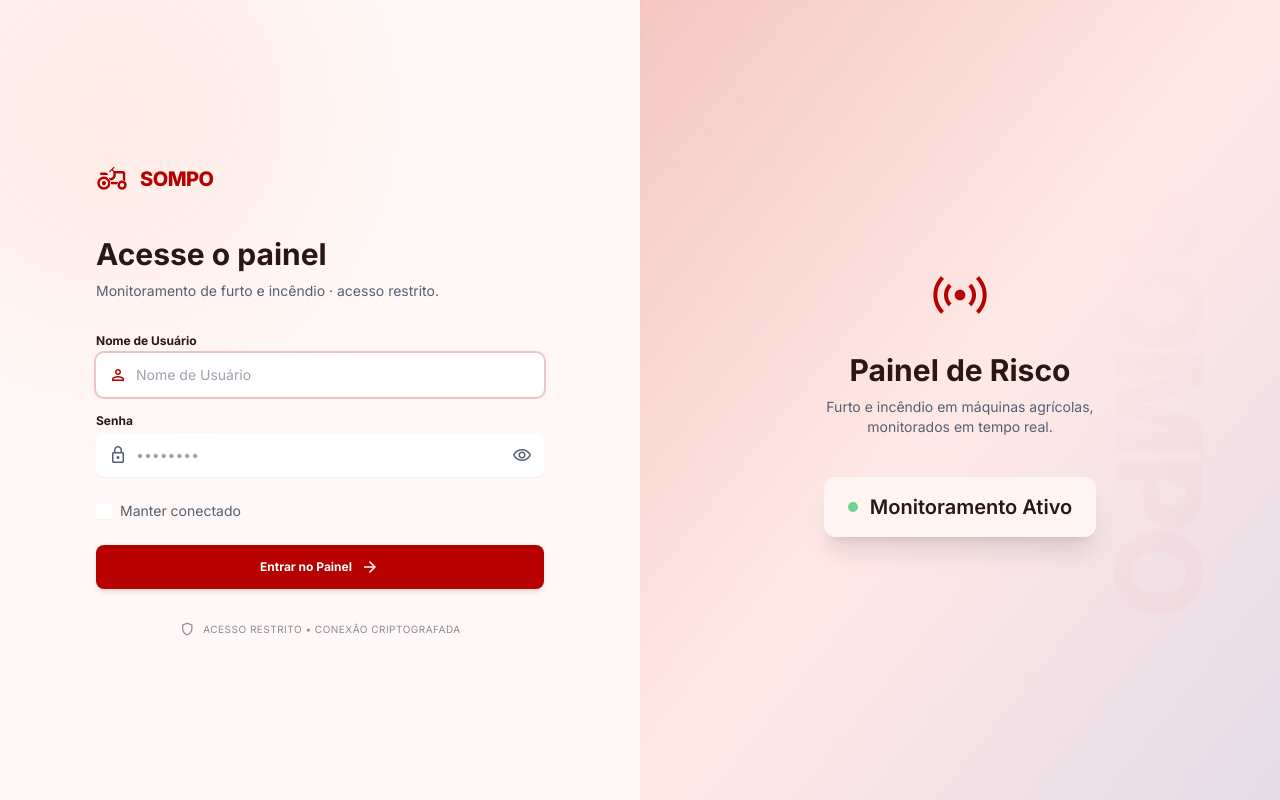
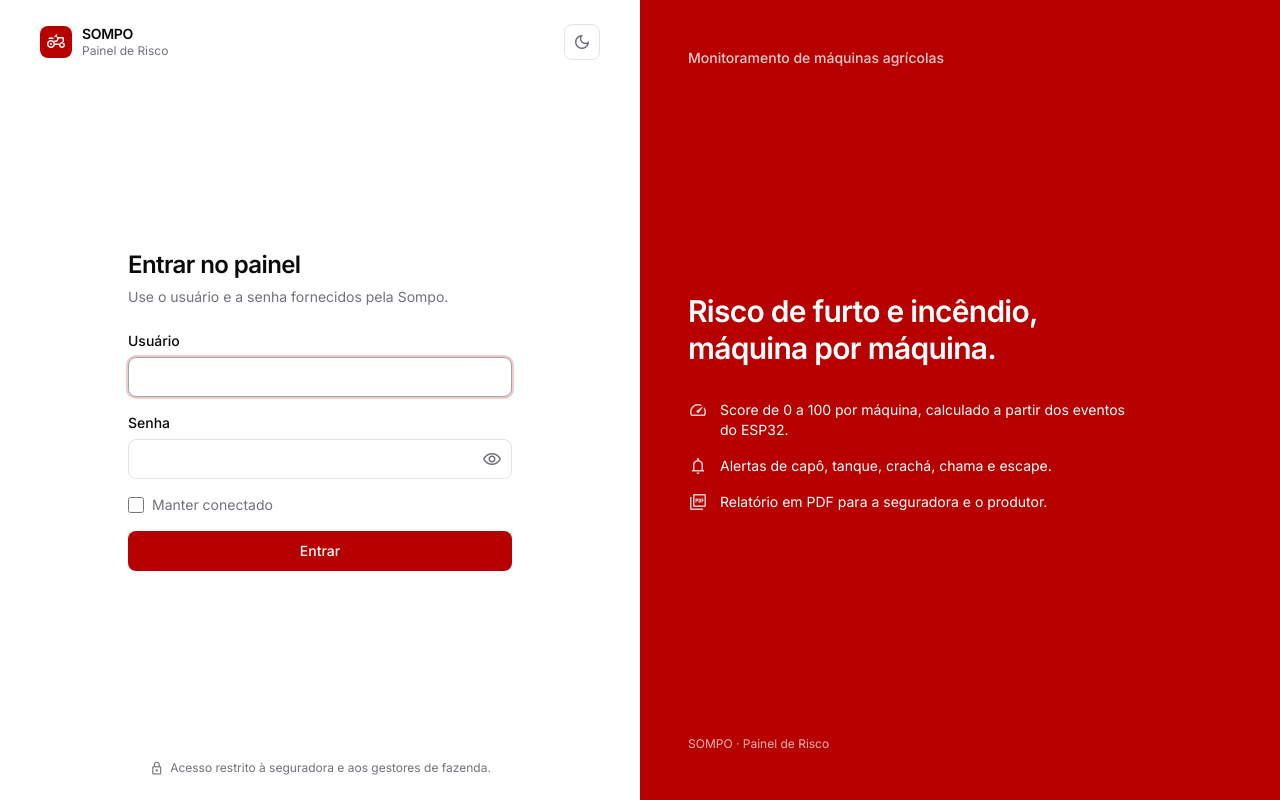
Before and after one commit to terrafelipe/sompo-sprint3, a Flask app: template api/templates/login.html in a window 1280 px wide. Run offline with Flask 3, Linux system fonts and the light colour scheme; the template is opened without the code that fills it, so the values that code supplies are empty; some libraries are stand-ins or nearby versions.

Commit message:
preview: E5 (login com o visual novo)
- mesmos tokens do painel (zinc + vermelho Sompo) e modo escuro pela
  chave sompo.tema, com botao de tema
- formulario sem mudanca de contrato: usuario, senha, lembrar, proximo,
  post em /login e a mesma mensagem de erro (agora role="alert")
- sai o decorativo (blob animado, textura, wordmark); painel da marca so
  no desktop, com o que o produto faz
- botao trava em "Entrando..." no envio e destrava ao voltar do cache
- teste do contrato da tela de login

Co-Authored-By: Claude Opus 5.5 <noreply@anthropic.com>

```diff
--- a/api/templates/login.html
+++ b/api/templates/login.html
@@ -4,166 +4,163 @@
   <meta charset="utf-8"/>
   <meta content="width=device-width, initial-scale=1.0" name="viewport"/>
   <title>Entrar · Painel SOMPO</title>
+  <!-- Mesmo tema do painel (chave sompo.tema), aplicado antes de pintar para nao piscar. -->
+  <script>try{var t=localStorage.getItem('sompo.tema');if(t!=='claro'&&t!=='escuro')t=matchMedia('(prefers-color-scheme: dark)').matches?'escuro':'claro';document.documentElement.dataset.tema=t;}catch(e){document.documentElement.dataset.tema='claro';}</script>
   <style>
-    @layer base{html,body{margin:0;padding:0;}body{overscroll-behavior:none;}}
-    ::-webkit-scrollbar{display:none;}
+    :root{
+      color-scheme:light;
+      --c-primary:183 1 0; --c-on-primary:255 255 255; --c-on-primary-fixed-variant:147 1 0;
+      --c-background:255 255 255; --c-on-surface:9 9 11; --c-on-surface-variant:113 113 122;
+      --c-surface-container-lowest:255 255 255; --c-surface-container:244 244 245;
+      --c-outline:161 161 170; --c-outline-variant:228 228 231; --c-error:186 26 26;
+      --c-marca:183 1 0; --c-on-marca:255 255 255;
+    }
+    :root[data-tema="escuro"]{
+      color-scheme:dark;
+      --c-primary:229 72 77; --c-on-primary:255 255 255; --c-on-primary-fixed-variant:200 40 45;
+      --c-background:9 9 11; --c-on-surface:250 250 250; --c-on-surface-variant:161 161 170;
+      --c-surface-container-lowest:17 17 19; --c-surface-container:39 39 42;
+      --c-outline:113 113 122; --c-outline-variant:39 39 42; --c-error:248 113 113;
+      --c-marca:38 10 11; --c-on-marca:250 250 250;
+    }
+    .campo{transition:border-color 150ms ease, box-shadow 150ms ease}
+    .botao{transition:background-color 150ms ease, transform 160ms cubic-bezier(0.23,1,0.32,1)}
+    .botao:active{transform:scale(.98)}
+    @media (prefers-reduced-motion:reduce){ .botao:active{transform:none} }
   </style>
-  <link href="https://fonts.googleapis.com/css2?family=Inter:wght@400;600;700;800&display=swap" rel="stylesheet"/>
+  <link href="https://fonts.googleapis.com/css2?family=Inter:wght@400;500;600;700&display=swap" rel="stylesheet"/>
   <link href="https://fonts.googleapis.com/css2?family=Material+Symbols+Outlined:wght,FILL@100..700,0..1&display=swap" rel="stylesheet"/>
   <script src="https://cdn.tailwindcss.com"></script>
   <script id="tailwind-config">
     tailwind.config={theme:{extend:{
-      "colors":{
-        "surface-tint":"#c00000","secondary":"#545f73","primary":"#b70100","surface":"#fff8f6",
-        "background":"#fff8f6","on-primary":"#ffffff","on-surface":"#2a1613","on-background":"#2a1613",
-        "on-surface-variant":"#5f3f3a","surface-variant":"#ffdad4","surface-container-lowest":"#ffffff",
-        "surface-container-low":"#fff0ee","surface-container":"#ffe9e6","surface-container-high":"#ffe2dd",
-        "primary-fixed-dim":"#ffb4a8","on-primary-fixed-variant":"#930100","outline":"#946e68",
-        "outline-variant":"#e9bcb5","tertiary-container":"#0068f9","error":"#ba1a1a"
-      },
-      "borderRadius":{"DEFAULT":"0.25rem","lg":"0.5rem","xl":"0.75rem","full":"9999px"},
-      "fontFamily":{"display-kpi":["Inter"],"body-md":["Inter"],"headline-lg":["Inter"],
-        "headline-sm":["Inter"],"label-bold":["Inter"]},
-      "fontSize":{
-        "display-kpi":["48px",{"lineHeight":"1.1","letterSpacing":"-0.02em","fontWeight":"800"}],
-        "headline-lg":["30px",{"lineHeight":"38px","fontWeight":"700"}],
-        "headline-sm":["20px",{"lineHeight":"28px","fontWeight":"600"}],
-        "body-md":["14px",{"lineHeight":"20px","fontWeight":"400"}],
-        "label-bold":["12px",{"lineHeight":"16px","fontWeight":"700"}]
-      }
+      "colors":{"primary":"rgb(var(--c-primary) / <alpha-value>)","on-primary":"rgb(var(--c-on-primary) / <alpha-value>)",
+        "on-primary-fixed-variant":"rgb(var(--c-on-primary-fixed-variant) / <alpha-value>)","background":"rgb(var(--c-background) / <alpha-value>)",
+        "on-surface":"rgb(var(--c-on-surface) / <alpha-value>)","on-surface-variant":"rgb(var(--c-on-surface-variant) / <alpha-value>)",
+        "surface-container-lowest":"rgb(var(--c-surface-container-lowest) / <alpha-value>)","surface-container":"rgb(var(--c-surface-container) / <alpha-value>)",
+        "outline":"rgb(var(--c-outline) / <alpha-value>)","outline-variant":"rgb(var(--c-outline-variant) / <alpha-value>)",
+        "error":"rgb(var(--c-error) / <alpha-value>)","marca":"rgb(var(--c-marca) / <alpha-value>)","on-marca":"rgb(var(--c-on-marca) / <alpha-value>)"},
+      "fontFamily":{"sans":["Inter","system-ui","sans-serif"]},
+      "borderRadius":{"DEFAULT":"0.25rem","lg":"0.5rem","xl":"0.75rem","full":"9999px"}
     }}};
   </script>
 </head>
-<body class="bg-background flex items-center justify-center min-h-screen">
-<main class="w-full min-h-screen">
-  <div class="flex flex-col w-full h-full min-h-[100dvh] lg:flex-row bg-background">
+<body class="bg-background text-on-surface font-sans text-sm antialiased">
+<main class="min-h-[100dvh] grid lg:grid-cols-2">
 
-    <!-- Esquerda: formulario de login -->
-    <div class="flex flex-col justify-center items-center w-full lg:w-1/2 p-8 lg:p-16 z-10 relative bg-surface">
-      <!-- Blob decorativo -->
-      <div class="absolute top-0 left-0 w-full h-full overflow-hidden pointer-events-none opacity-20">
-        <div class="absolute -top-20 -left-20 w-96 h-96 bg-primary-fixed-dim rounded-full mix-blend-multiply filter blur-[80px] animate-pulse" style="animation-duration: 8s;"></div>
+  <!-- Formulario -->
+  <div class="relative flex flex-col px-6 py-6 sm:px-10">
+    <div class="flex items-center justify-between">
+      <div class="flex items-center gap-2.5">
+        <div class="w-8 h-8 rounded-lg bg-primary text-on-primary grid place-items-center"><span class="material-symbols-outlined text-[20px]">agriculture</span></div>
+        <div class="leading-tight">
+          <div class="font-semibold tracking-tight">SOMPO</div>
+          <div class="text-xs text-on-surface-variant">Painel de Risco</div>
+        </div>
       </div>
+      <button id="btnTema" type="button" title="Modo escuro" aria-label="Alternar modo escuro"
+              class="w-9 h-9 grid place-items-center rounded-lg border border-outline-variant bg-surface-container-lowest text-on-surface-variant hover:bg-surface-container hover:text-on-surface transition-colors">
+        <span class="material-symbols-outlined text-[20px]">dark_mode</span>
+      </button>
+    </div>
 
-      <div class="w-full max-w-md space-y-8 relative">
-        <!-- Logo / marca -->
-        <div class="mb-10 flex justify-center lg:justify-start items-center gap-3">
-          <span class="material-symbols-outlined text-primary text-[32px]">agriculture</span>
-          <span class="font-headline-sm text-headline-sm text-primary tracking-tight font-extrabold">SOMPO</span>
-        </div>
+    <div class="flex-1 flex items-center justify-center py-10">
+      <div class="w-full max-w-sm">
+        <h1 class="text-2xl font-semibold tracking-tight">Entrar no painel</h1>
+        <p class="text-on-surface-variant mt-1.5">Use o usuário e a senha fornecidos pela Sompo.</p>
 
-        <!-- Cabecalho -->
-        <div class="space-y-2 text-center lg:text-left">
-          <h1 class="font-headline-lg text-headline-lg text-on-surface">Acesse o painel</h1>
-          <p class="font-body-md text-body-md text-secondary">Monitoramento de furto e incêndio · acesso restrito.</p>
-        </div>
-
-        <!-- Erro -->
         {% if erro %}
-        <div class="flex items-center gap-2 px-4 py-3 rounded-lg bg-error/10 border border-error/30 text-error font-body-md text-body-md">
-          <span class="material-symbols-outlined text-[18px]">error</span>
+        <div role="alert" class="mt-6 flex items-center gap-2 px-3 py-2.5 rounded-lg border border-error/30 bg-error/10 text-error">
+          <span class="material-symbols-outlined text-[18px]" aria-hidden="true">error</span>
           Usuário ou senha incorretos.
         </div>
         {% endif %}
 
-        <!-- Formulario (posta para /login) -->
-        <form class="space-y-6" method="post" action="{{ url_for('login') }}">
+        <form id="formLogin" class="mt-6 space-y-4" method="post" action="{{ url_for('login') }}">
           <input type="hidden" name="proximo" value="{{ proximo }}"/>
 
-          <div class="space-y-4">
-            <!-- Usuario -->
-            <div>
-              <label class="block font-label-bold text-label-bold text-on-surface mb-1" for="usuario">Nome de Usuário</label>
-              <div class="relative group">
-                <span class="absolute inset-y-0 left-0 flex items-center pl-3 text-secondary pointer-events-none group-focus-within:text-primary transition-colors">
-                  <span class="material-symbols-outlined text-[20px]">person</span>
-                </span>
-                <input class="w-full pl-10 pr-4 py-3 bg-surface-container-lowest text-on-surface font-body-md text-body-md rounded-lg outline-none shadow-sm focus:ring-2 focus:ring-primary/20 transition-all duration-200"
-                       id="usuario" name="usuario" type="text" placeholder="Nome de Usuário"
-                       autocomplete="username" required autofocus/>
-              </div>
-            </div>
+          <div class="space-y-1.5">
+            <label class="block font-medium" for="usuario">Usuário</label>
+            <input id="usuario" name="usuario" type="text" autocomplete="username" required autofocus
+                   class="campo w-full h-10 px-3 rounded-lg border border-outline-variant bg-surface-container-lowest outline-none focus:border-outline focus:ring-2 focus:ring-primary/20"/>
+          </div>
 
-            <!-- Senha -->
-            <div>
-              <label class="block font-label-bold text-label-bold text-on-surface mb-1" for="senha">Senha</label>
-              <div class="relative group">
-                <span class="absolute inset-y-0 left-0 flex items-center pl-3 text-secondary pointer-events-none group-focus-within:text-primary transition-colors">
-                  <span class="material-symbols-outlined text-[20px]">lock</span>
-                </span>
-                <input class="w-full pl-10 pr-12 py-3 bg-surface-container-lowest text-on-surface font-body-md text-body-md rounded-lg outline-none shadow-sm focus:ring-2 focus:ring-primary/20 transition-all duration-200"
-                       id="senha" name="senha" type="password" placeholder="••••••••"
-                       autocomplete="current-password" required/>
-                <button class="absolute inset-y-0 right-0 flex items-center pr-3 text-secondary hover:text-on-surface transition-colors" onclick="togglePassword()" type="button" aria-label="Mostrar senha">
-                  <span class="material-symbols-outlined text-[20px]" id="visibility-icon">visibility</span>
-                </button>
-              </div>
+          <div class="space-y-1.5">
+            <label class="block font-medium" for="senha">Senha</label>
+            <div class="relative">
+              <input id="senha" name="senha" type="password" autocomplete="current-password" required
+                     class="campo w-full h-10 pl-3 pr-10 rounded-lg border border-outline-variant bg-surface-container-lowest outline-none focus:border-outline focus:ring-2 focus:ring-primary/20"/>
+              <button id="btnVerSenha" type="button" aria-label="Mostrar senha" title="Mostrar senha"
+                      class="absolute inset-y-0 right-0 w-10 grid place-items-center text-on-surface-variant hover:text-on-surface transition-colors">
+                <span class="material-symbols-outlined text-[20px]">visibility</span>
+              </button>
             </div>
           </div>
 
-          <!-- Lembrar-me -->
-          <div class="flex items-center">
-            <label class="flex items-center space-x-2 cursor-pointer group">
-              <div class="relative flex items-center justify-center w-4 h-4">
-                <input class="peer appearance-none w-4 h-4 bg-surface-container-lowest rounded shadow-sm checked:bg-primary transition-all duration-200 outline-none focus-visible:ring-2 focus-visible:ring-primary/50" type="checkbox" name="lembrar" value="1"/>
-                <span class="material-symbols-outlined text-on-primary text-[14px] absolute pointer-events-none opacity-0 peer-checked:opacity-100 transition-opacity">check</span>
-              </div>
-              <span class="font-body-md text-body-md text-secondary group-hover:text-on-surface transition-colors">Manter conectado</span>
-            </label>
-          </div>
+          <label class="flex items-center gap-2 cursor-pointer w-fit text-on-surface-variant">
+            <input type="checkbox" name="lembrar" value="1" class="w-4 h-4 accent-primary cursor-pointer"/>
+            Manter conectado
+          </label>
 
-          <!-- Botao -->
-          <button class="w-full py-3 bg-primary text-on-primary font-label-bold text-label-bold rounded-lg shadow-md hover:bg-on-primary-fixed-variant hover:shadow-lg hover:-translate-y-0.5 active:translate-y-0 transition-all duration-200 flex justify-center items-center group" type="submit">
-            <span>Entrar no Painel</span>
-            <span class="material-symbols-outlined ml-2 text-[20px] group-hover:translate-x-1 transition-transform">arrow_forward</span>
+          <button id="btnEntrar" type="submit"
+                  class="botao w-full h-10 rounded-lg bg-primary text-on-primary font-medium hover:bg-on-primary-fixed-variant disabled:opacity-70 disabled:cursor-wait">
+            Entrar
           </button>
         </form>
-
-        <!-- Aviso de seguranca -->
-        <div class="mt-8 flex items-center justify-center space-x-2 text-secondary opacity-70">
-          <span class="material-symbols-outlined text-[16px]">shield</span>
-          <span class="font-label-bold text-[10px] uppercase tracking-wider">Acesso Restrito • Conexão Criptografada</span>
-        </div>
       </div>
     </div>
 
-    <!-- Direita: painel de marca (decorativo, sem imagem externa) -->
-    <div class="hidden lg:flex w-full lg:w-1/2 relative overflow-hidden bg-surface-container items-center justify-center">
-      <!-- Gradiente -->
-      <div class="absolute inset-0 bg-gradient-to-br from-primary/15 via-surface-container to-tertiary-container/10 pointer-events-none z-10"></div>
-      <!-- Textura de pontos -->
-      <div class="absolute inset-0 opacity-[0.04]" style="background-image: radial-gradient(circle at 2px 2px, black 1px, transparent 0); background-size: 32px 32px;"></div>
+    <p class="flex items-center justify-center gap-1.5 text-xs text-on-surface-variant">
+      <span class="material-symbols-outlined text-[15px]" aria-hidden="true">lock</span>
+      Acesso restrito à seguradora e aos gestores de fazenda.
+    </p>
+  </div>
 
-      <!-- Conteudo central -->
-      <div class="relative z-20 flex flex-col items-center text-center px-12">
-        <span class="material-symbols-outlined text-primary text-[64px] mb-6">sensors</span>
-        <h2 class="font-headline-lg text-headline-lg text-on-surface mb-2">Painel de Risco</h2>
-        <p class="font-body-md text-body-md text-secondary max-w-xs">
-          Furto e incêndio em máquinas agrícolas, monitorados em tempo real.
-        </p>
-        <!-- Badge de status -->
-        <div class="mt-10 bg-surface/90 backdrop-blur-md px-6 py-4 rounded-xl shadow-xl flex items-center gap-3">
-          <span class="w-2.5 h-2.5 rounded-full bg-green-500 animate-pulse"></span>
-          <span class="font-headline-sm text-headline-sm text-on-surface">Monitoramento Ativo</span>
-        </div>
-      </div>
+  <!-- Marca (so no desktop) -->
+  <aside class="hidden lg:flex flex-col justify-between bg-marca text-on-marca p-12">
+    <div class="text-sm font-medium opacity-80">Monitoramento de máquinas agrícolas</div>
+    <div>
+      <h2 class="text-3xl font-semibold tracking-tight max-w-md leading-tight">Risco de furto e incêndio, máquina por máquina.</h2>
+      <ul class="mt-8 space-y-4 max-w-md">
+        <li class="flex gap-3"><span class="material-symbols-outlined text-[20px] opacity-80" aria-hidden="true">speed</span><span>Score de 0 a 100 por máquina, calculado a partir dos eventos do ESP32.</span></li>
+        <li class="flex gap-3"><span class="material-symbols-outlined text-[20px] opacity-80" aria-hidden="true">notifications</span><span>Alertas de capô, tanque, crachá, chama e escape.</span></li>
+        <li class="flex gap-3"><span class="material-symbols-outlined text-[20px] opacity-80" aria-hidden="true">picture_as_pdf</span><span>Relatório em PDF para a seguradora e o produtor.</span></li>
+      </ul>
+    </div>
+    <div class="text-xs opacity-70">SOMPO · Painel de Risco</div>
+  </aside>
 
-      <!-- Wordmark vertical -->
-      <div class="absolute right-8 top-1/2 -translate-y-1/2 [writing-mode:vertical-rl] font-display-kpi text-[120px] font-black text-surface-variant/30 tracking-tighter whitespace-nowrap z-0 pointer-events-none select-none mix-blend-multiply">
-        SOMPO
-      </div>
-    </div>
-
-  </div>
 </main>
 
 <script>
-  function togglePassword() {
-    const pwd = document.getElementById('senha');
-    const icon = document.getElementById('visibility-icon');
-    if (pwd.type === 'password') { pwd.type = 'text'; icon.textContent = 'visibility_off'; }
-    else { pwd.type = 'password'; icon.textContent = 'visibility'; }
+  const senha = document.getElementById('senha');
+  const verSenha = document.getElementById('btnVerSenha');
+  verSenha.addEventListener('click', () => {
+    const mostrar = senha.type === 'password';
+    senha.type = mostrar ? 'text' : 'password';
+    verSenha.firstElementChild.textContent = mostrar ? 'visibility_off' : 'visibility';
+    verSenha.setAttribute('aria-label', mostrar ? 'Esconder senha' : 'Mostrar senha');
+    verSenha.title = verSenha.getAttribute('aria-label');
+  });
+
+  // O formulario ja foi enviado quando o submit dispara: travar o botao so evita o clique duplo.
+  const entrar = document.getElementById('btnEntrar');
+  document.getElementById('formLogin').addEventListener('submit', () => { entrar.disabled = true; entrar.textContent = 'Entrando…'; });
+  // Voltar pelo navegador reabre a pagina do cache: o botao precisa destravar.
+  window.addEventListener('pageshow', e => { if(e.persisted){ entrar.disabled = false; entrar.textContent = 'Entrar'; } });
+
+  const tema = document.getElementById('btnTema');
+  function mostrarTema(){
+    const escuro = document.documentElement.dataset.tema === 'escuro';
+    tema.firstElementChild.textContent = escuro ? 'light_mode' : 'dark_mode';
+    tema.title = escuro ? 'Modo claro' : 'Modo escuro';
   }
+  tema.addEventListener('click', () => {
+    const novo = document.documentElement.dataset.tema === 'escuro' ? 'claro' : 'escuro';
+    document.documentElement.dataset.tema = novo;
+    try{ localStorage.setItem('sompo.tema', novo); }catch(e){}
+    mostrarTema();
+  });
+  mostrarTema();
 </script>
 </body>
 </html>
```
Also changed, not shown: api/tests/test_auth.py (+14 -0 lines).
